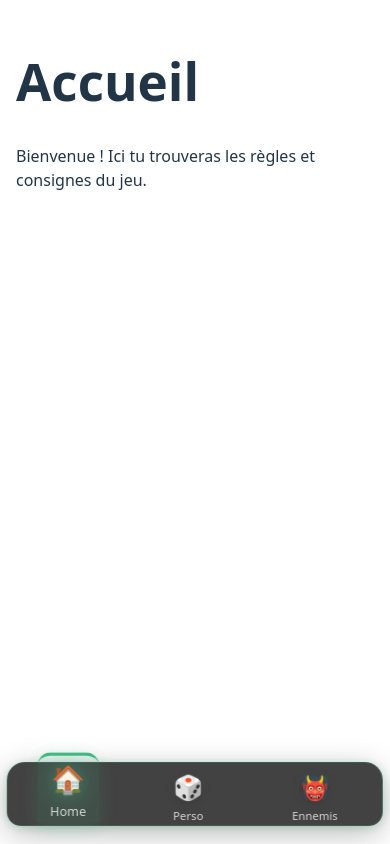
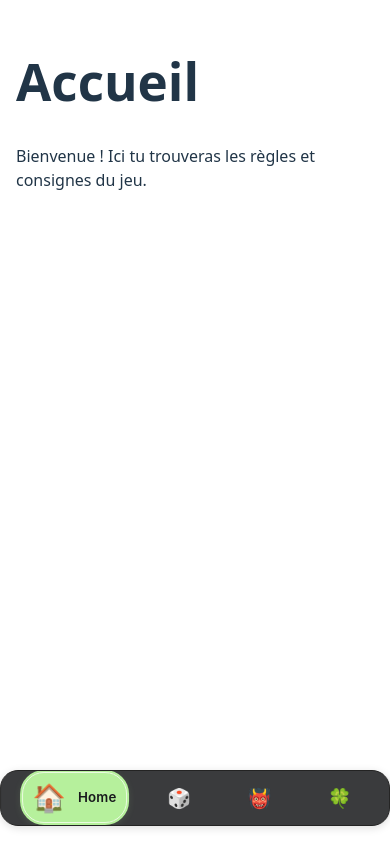
Before and after one commit to declick/satie, a Vue app: page / in a window 390 px wide. Built offline with nearby package versions, Linux system fonts and the light colour scheme.

Commit message:
chance+ bonus malus

```diff
--- a/src/App.vue
+++ b/src/App.vue
@@ -4,6 +4,7 @@ import SidebarMenu from './components/SidebarMenu.vue'
 import Home from './pages/Home.vue'
 import Perso from './pages/Perso.vue'
 import Combat from './pages/Combat.vue'
+import ChancePage from './pages/ChancePage.vue'
 
 const currentPage = ref('home')
 </script>
@@ -15,6 +16,7 @@ const currentPage = ref('home')
       <Home v-if="currentPage === 'home'" />
       <Perso v-else-if="currentPage === 'perso'" />
       <Combat v-else-if="currentPage === 'ennemis'" />
+      <ChancePage v-else-if="currentPage === 'chance'" />
     </main>
   </div>
 </template>
--- a/src/components/SidebarMenu.vue
+++ b/src/components/SidebarMenu.vue
@@ -1,17 +1,33 @@
 <template>
-  <nav class="bottomnav">
+  <nav class="pillnav">
     <ul>
       <li :class="{ active: current === 'home' }" @click="$emit('navigate', 'home')">
-        <span class="icon home">🏠</span>
-        <span class="label">Home</span>
+        <span class="pill" v-if="current === 'home'">
+          <span class="icon home">🏠</span>
+          <span class="label">Home</span>
+        </span>
+        <span v-else class="icon home">🏠</span>
       </li>
       <li :class="{ active: current === 'perso' }" @click="$emit('navigate', 'perso')">
-        <span class="icon perso">🎲</span>
-        <span class="label">Perso</span>
+        <span class="pill" v-if="current === 'perso'">
+          <span class="icon perso">🎲</span>
+          <span class="label">Perso</span>
+        </span>
+        <span v-else class="icon perso">🎲</span>
       </li>
       <li :class="{ active: current === 'ennemis' }" @click="$emit('navigate', 'ennemis')">
-        <span class="icon ennemis">👹</span>
-        <span class="label">Ennemis</span>
+        <span class="pill" v-if="current === 'ennemis'">
+          <span class="icon ennemis">👹</span>
+          <span class="label">Ennemis</span>
+        </span>
+        <span v-else class="icon ennemis">👹</span>
+      </li>
+      <li :class="{ active: current === 'chance' }" @click="$emit('navigate', 'chance')">
+        <span class="pill" v-if="current === 'chance'">
+          <span class="icon chance">🍀</span>
+          <span class="label">Chance</span>
+        </span>
+        <span v-else class="icon chance">🍀</span>
       </li>
     </ul>
   </nav>
@@ -24,91 +40,115 @@ const props = defineProps({
 </script>
 
 <style scoped>
-.bottomnav {
-  width: 96vw;
+.pillnav {
+  width: 97vw;
   max-width: 500px;
   left: 50%;
   transform: translateX(-50%);
-  background: rgba(34,34,34,0.85);
-  backdrop-filter: blur(8px) saturate(1.2);
-  border-radius: 22px 22px 18px 18px;
-  box-shadow: 0 8px 32px #0004, 0 1.5px 8px #42b88344;
-  color: #fff;
-  height: 70px;
+  background: rgba(24,25,28,0.85);
+  border-radius: 32px;
+  color: #b6f09c;
+  height: 64px;
   position: fixed;
   bottom: 18px;
   display: flex;
   align-items: center;
   z-index: 100;
-  border: 1.5px solid #42b88333;
-  transition: box-shadow 0.2s;
+  border: 1.5px solid #232323;
+  transition: box-shadow 0.2s, background 0.2s;
+  overflow-x: hidden;
+  box-shadow: 0 2px 8px #0002;
+  padding: 0 1.2em;
 }
 ul {
   width: 100%;
   display: flex;
-  justify-content: space-around;
+  justify-content: space-evenly;
   align-items: center;
   list-style: none;
   padding: 0;
   margin: 0;
+  gap: 1.2em;
 }
 li {
   display: flex;
-  flex-direction: column;
   align-items: center;
-  gap: 0.1em;
-  padding: 0.2em 0.7em 0 0.7em;
+  justify-content: center;
+  font-size: 1em;
+  border-radius: 22px;
+  position: relative;
+  transition: background 0.18s, color 0.18s, transform 0.18s;
+  min-width: 56px;
+  min-height: 44px;
   cursor: pointer;
-  border-top: 3px solid transparent;
-  transition: background 0.2s, border-color 0.2s, transform 0.18s;
-  font-size: 1em;
-  border-radius: 12px 12px 0 0;
-  position: relative;
-}
-li.active {
-  background: rgba(66,184,131,0.13);
-  border-top: 3px solid #42b883;
-  transform: translateY(-7px) scale(1.12);
-  box-shadow: 0 4px 16px #42b88333;
-}
-li:active {
-  transform: scale(0.97);
 }
 .icon {
-  font-size: 2.1em;
-  filter: drop-shadow(0 2px 4px #0002);
-  transition: color 0.2s, filter 0.2s;
-}
-.icon.home {
-  color: #6ec1e4;
-}
-.icon.perso {
-  color: #42b883;
-}
-.icon.ennemis {
-  color: #e44e6e;
+  font-size: 1.7em;
+  color: #b6f09c;
+  transition: color 0.2s;
+  display: flex;
+  align-items: center;
+  justify-content: center;
 }
 li.active .icon {
-  filter: drop-shadow(0 0 8px #42b88388);
+  color: #18191c;
+}
+.pill {
+  display: flex;
+  align-items: center;
+  gap: 0.7em;
+  background: #b6f09c;
+  color: #18191c;
+  border-radius: 22px;
+  padding: 0.45em 1em;
+  font-weight: 600;
+  font-size: 1.08em;
+  box-shadow: 0 2px 8px #b6f09c33, 0 0 0 2px #b6f09c;
+  min-width: 0;
+  min-height: 0;
+  border: 1.5px solid #eafbe0;
+  animation: pillIn 0.22s cubic-bezier(.4,1.4,.6,1) both;
+}
+@keyframes pillIn {
+  0% { transform: scale(0.8); opacity: 0.2; }
+  100% { transform: scale(1); opacity: 1; }
+}
+.pill .icon {
+  color: #18191c;
+  font-size: 1.7em;
 }
 .label {
-  font-size: 0.85em;
-  color: #eee;
-  margin-top: 0.1em;
+  font-size: 1.08em;
+  color: #18191c;
+  font-weight: 600;
+  margin-left: 0.1em;
   letter-spacing: 0.01em;
-  font-weight: 500;
-  opacity: 0.85;
+  opacity: 1;
+  display: inline;
+  font-family: 'Inter', 'Segoe UI', Arial, sans-serif;
 }
-@media (max-width: 400px) {
-  .bottomnav {
-    height: 62px;
-    border-radius: 18px 18px 14px 14px;
+li:not(.active) .label {
+  display: none;
+}
+@media (max-width: 500px) {
+  .pillnav {
+    height: 54px;
+    border-radius: 18px;
+    max-width: 99vw;
+    padding: 0 0.3em;
+  }
+  ul {
+    gap: 0.5em;
   }
   .icon {
-    font-size: 1.5em;
+    font-size: 1.2em;
+  }
+  .pill {
+    font-size: 0.98em;
+    padding: 0.3em 0.6em;
   }
   .label {
-    font-size: 0.7em;
+    font-size: 0.85em;
   }
 }
 </style>
--- /dev/null
+++ b/src/pages/ChancePage.vue
@@ -0,0 +1,190 @@
+<template>
+  <div class="chance-page">
+    <h1>Chance du héros</h1>
+    <div class="chance-card">
+      <span class="chance-icon">🍀</span>
+      <span class="chance-label">Chance actuelle :</span>
+      <span class="chance-value">{{ chance }}</span>
+      <span class="chance-label" style="font-size:0.95em; color:#888; margin-top:0.2em;">(Valeur de départ : {{ chanceInitiale }})</span>
+    </div>
+    <div class="chance-action">
+      <div class="bonus-malus-row">
+        <label>Bonus/Malus :</label>
+        <input type="number" v-model.number="bonusMalus" inputmode="numeric" class="bonus-malus-input" placeholder="+2 ou -1" />
+      </div>
+      <div class="de-row">
+        <Dice :faces="6" v-model="de1" :rolling="rolling" :clickable="false" @roll-end="onRollEnd" />
+        <Dice :faces="6" v-model="de2" :rolling="rolling" :clickable="false" />
+      </div>
+      <button class="chance-btn" @click="lancerChance" :disabled="chance <= 0 || rolling">Tenter sa chance</button>
+      <div v-if="result !== null" class="chance-result">
+        Résultat des dés : <b>{{ result }}</b>
+        <span v-if="bonusMalus">({{ result - bonusMalus >= 0 ? result + (bonusMalus >= 0 ? ' - ' : ' + ') + Math.abs(bonusMalus) : result + (bonusMalus >= 0 ? ' - ' : ' + ') + Math.abs(bonusMalus) }})</span>
+        <br />Total : <b>{{ result + (Number(bonusMalus) || 0) }}</b>
+        <br />Test de chance :
+        <span v-if="result + (Number(bonusMalus) || 0) < chanceInitiale">Raté !</span> <!-- Modifié ici -->
+        <span v-else>Réussi !</span>
+      </div>
+      <div v-if="chance <= 0" class="chance-zero">Tu n'as plus de chance !</div>
+    </div>
+  </div>
+</template>
+
+<script setup>
+import { ref, onMounted } from 'vue'
+import Dice from '../components/Dice.vue'
+const chance = ref(0)
+const chanceInitiale = ref(0)
+const STORAGE_KEY = 'feuille-perso-v1'
+const de1 = ref(1)
+const de2 = ref(1)
+const rolling = ref(false)
+const result = ref(null)
+const bonusMalus = ref(0)
+
+onMounted(() => {
+  const saved = localStorage.getItem(STORAGE_KEY)
+  if (saved) {
+    try {
+      const data = JSON.parse(saved)
+      chance.value = data.chance ?? 0
+      chanceInitiale.value = data.chanceInitiale ?? data.chance ?? 0
+    } catch {}
+  }
+})
+
+function lancerChance() {
+  if (chance.value <= 0) return
+  result.value = null
+  rolling.value = true
+  de1.value = Math.floor(Math.random() * 6) + 1 // force reroll
+  de2.value = Math.floor(Math.random() * 6) + 1
+}
+function onRollEnd() {
+  setTimeout(() => {
+    result.value = de1.value + de2.value
+    rolling.value = false
+
+    const total = result.value + (Number(bonusMalus.value) || 0)
+
+    // Test de chance : diminuer la chance uniquement en cas d'échec
+    if (total < chanceInitiale.value) { // Échec uniquement si le total est strictement inférieur
+      if (chance.value > 0) {
+        chance.value--
+        // Sauvegarder dans localStorage
+        const saved = localStorage.getItem(STORAGE_KEY)
+        if (saved) {
+          try {
+            const data = JSON.parse(saved)
+            data.chance = chance.value
+            // Toujours garder la valeur initiale si elle existe, sinon l'initialiser
+            if (!('chanceInitiale' in data)) {
+              data.chanceInitiale = chanceInitiale.value
+            }
+            localStorage.setItem(STORAGE_KEY, JSON.stringify(data))
+          } catch {}
+        }
+      }
+    }
+  }, 100)
+}
+</script>
+
+<style scoped>
+.chance-page {
+  max-width: 400px;
+  margin: 2rem auto 1.5rem auto;
+  padding: 1.2rem 0.5rem 0.5rem 0.5rem;
+  text-align: center;
+}
+.chance-card {
+  background: #f8f8f8;
+  border-radius: 18px;
+  box-shadow: 0 2px 8px #b6f09c33;
+  padding: 2em 1em 1.5em 1em;
+  display: flex;
+  flex-direction: column;
+  align-items: center;
+  gap: 0.7em;
+  margin-top: 2em;
+}
+.chance-icon {
+  font-size: 2.5em;
+  color: #b6f09c;
+  margin-bottom: 0.2em;
+}
+.chance-label {
+  font-size: 1.2em;
+  color: #222;
+  font-weight: 600;
+}
+.chance-value {
+  font-size: 2.2em;
+  font-weight: 700;
+  color: #222;
+  margin-top: 0.2em;
+}
+.chance-action {
+  margin-top: 2.5em;
+  color: #222;
+  background: #f8f8f8;
+  border-radius: 16px;
+  box-shadow: 0 2px 8px #b6f09c22;
+  padding: 1.2em 1em 1.5em 1em;
+  display: flex;
+  flex-direction: column;
+  align-items: center;
+  gap: 1.1em;
+}
+.bonus-malus-row {
+  display: flex;
+  align-items: center;
+  gap: 0.7em;
+  margin-bottom: 0.2em;
+  justify-content: center;
+}
+.bonus-malus-input {
+  width: 70px;
+  font-size: 1em;
+  border-radius: 6px;
+  border: 1px solid #bbb;
+  padding: 0.3em 0.7em;
+  background: #fff;
+  color: #222;
+}
+.de-row {
+  display: flex;
+  justify-content: center;
+  margin: 0.7em 0 0.5em 0;
+}
+.chance-btn {
+  background: #b6f09c;
+  color: #18191c;
+  border: none;
+  border-radius: 8px;
+  padding: 0.7em 2em;
+  font-size: 1.1em;
+  font-weight: 700;
+  margin: 1.2em auto 0 auto;
+  display: block;
+  box-shadow: 0 2px 8px #b6f09c22;
+  transition: background 0.2s;
+  cursor: pointer;
+}
+.chance-btn:disabled {
+  background: #ccc;
+  color: #888;
+  cursor: not-allowed;
+}
+.chance-result {
+  margin-top: 1em;
+  font-size: 1.1em;
+  color: #222;
+}
+.chance-zero {
+  margin-top: 1em;
+  color: #e44e6e;
+  font-weight: 700;
+  font-size: 1.1em;
+}
+</style>
```
